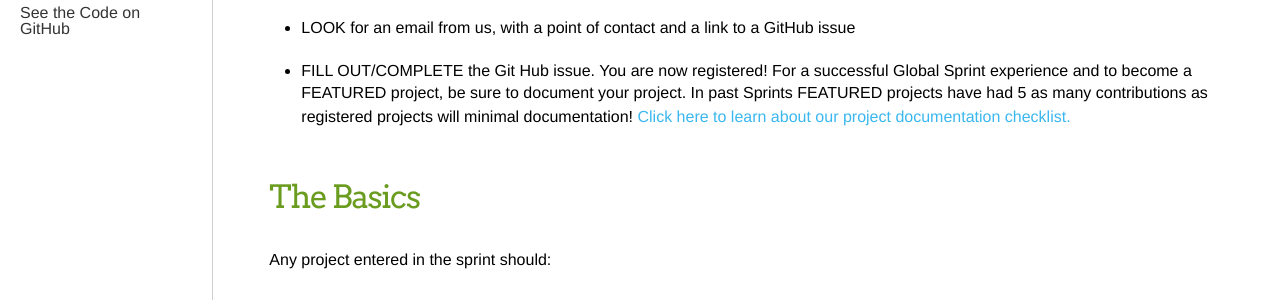
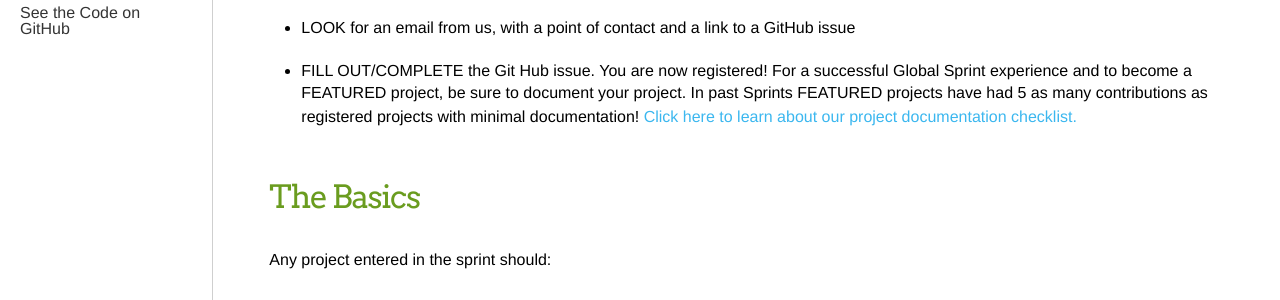
Before and after one commit to mozilla/global-sprint, a Jekyll site: the page built from _articles/projects.md, in a window 1280 px wide. Shown: the part 331-631 px from the top of the page. Built offline with Jekyll 4.4.1, drawn with Linux system fonts in a browser that asks for light colours; comment, search, counter and statistics services are not loaded; a style sheet for code colours, icons or effects is not loaded.

Commit message:
Update projects.md

```diff
--- a/_articles/projects.md
+++ b/_articles/projects.md
@@ -8,7 +8,7 @@ following: _articles/project-checklist.md
 * **READ** the next 4 short sections: The Basics, The Project Lead Role, Welcoming Contributions & Featured Projects, and Project Lead FAQs
 * **COMPLETE** this [project submission form](https://goo.gl/forms/0enj1vARqdBA2FHF3)
 * **LOOK** for an email from us, with a point of contact and a link to a GitHub issue
-* **FILL OUT/COMPLETE** the Git Hub issue. You are now registered! For a successful Global Sprint experience and to become a FEATURED project, be sure to document your project. In past Sprints FEATURED projects have had 5 as many contributions as registered projects will minimal documentation! [Click here to learn about our project documentation checklist.](https://mozilla.github.io/global-sprint/project-checklist/)
+* **FILL OUT/COMPLETE** the Git Hub issue. You are now registered! For a successful Global Sprint experience and to become a FEATURED project, be sure to document your project. In past Sprints FEATURED projects have had 5 as many contributions as registered projects with minimal documentation! [Click here to learn about our project documentation checklist.](https://mozilla.github.io/global-sprint/project-checklist/)
 
 
 ### The Basics
```
